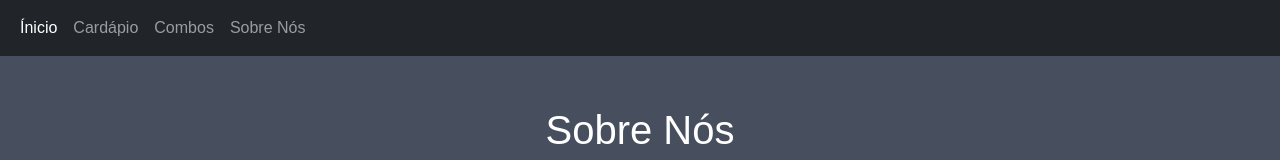
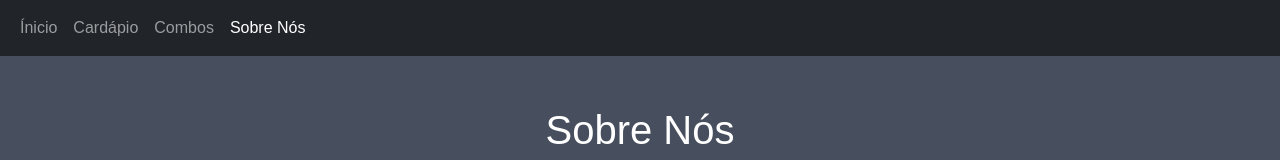
Before and after one commit to isabelladosanjos/TerceitoSite_Cafeteria, a plain HTML site: page 3.html in a window 1280 px wide. Shown: the top 160 px of the page. Drawn offline with nearby package versions, Linux system fonts and the light colour scheme.

Commit message:
Update 3.html

```diff
--- a/3.html
+++ b/3.html
@@ -82,7 +82,7 @@ html {
   <div class="container-fluid">
     <ul class="navbar-nav">
       <li class="nav-item">
-        <a class="nav-link active" href="index.html">Ínicio</a>
+        <a class="nav-link" href="index.html">Ínicio</a>
       </li>
       <li class="nav-item">
         <a class="nav-link" href="1.html">Cardápio</a>
@@ -91,7 +91,7 @@ html {
         <a class="nav-link" href="2.html">Combos</a>
       </li>
       <li class="nav-item">
-        <a class="nav-link" href="3.html">Sobre Nós</a>
+        <a class="nav-link active" href="3.html">Sobre Nós</a>
       </li>
     </ul>
   </div>
```
